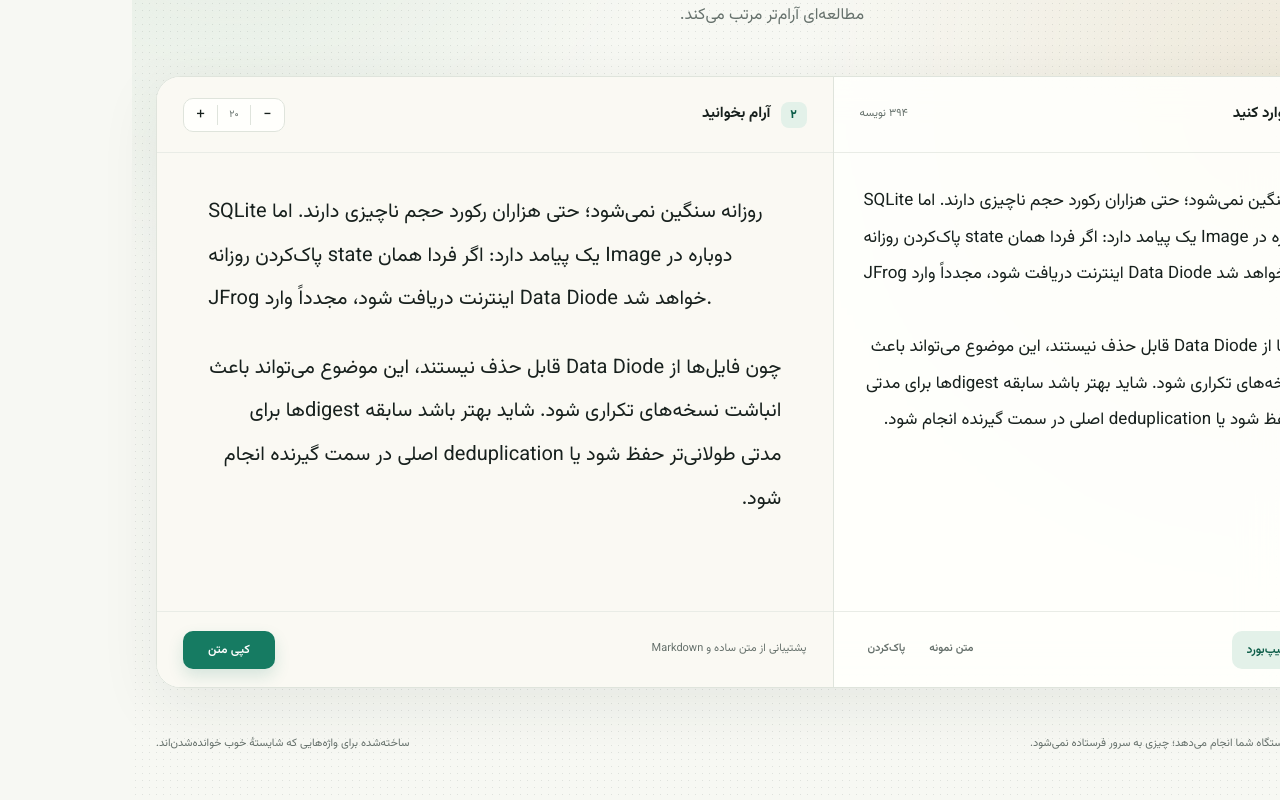
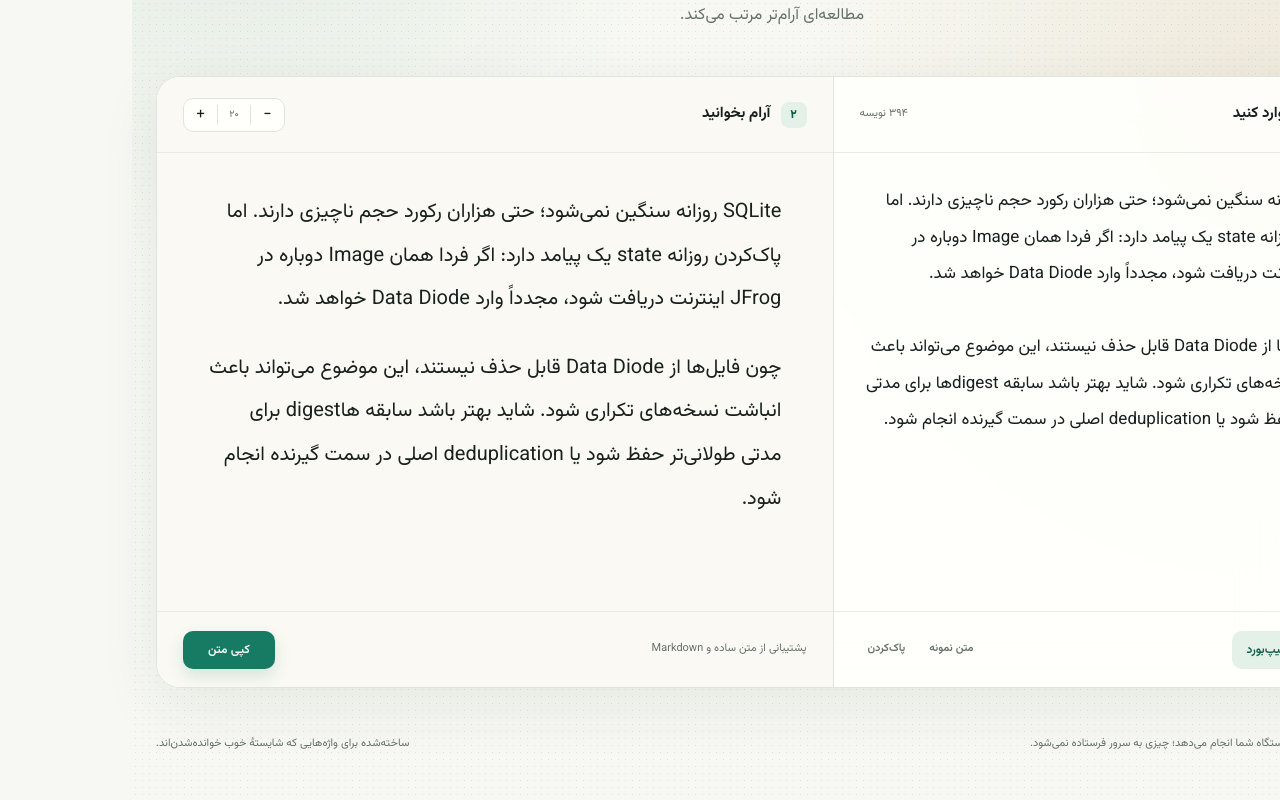
Before and after one commit to ghanad/khana, a Next.js app: page / in a window 1280 px wide. Both pictures are taken after a click on the button "متن نمونه". Shown: the part 313-1113 px from the top of the page. Built offline with nearby package versions, Linux system fonts and the light colour scheme.

Commit message:
Fix mixed RTL and LTR text flow

```diff
--- a/app/globals.css
+++ b/app/globals.css
@@ -288,9 +288,11 @@
   padding: 30px;
   color: var(--ink);
   background: transparent;
+  direction: rtl;
   font-size: 17px;
   line-height: 2.15;
-  unicode-bidi: plaintext;
+  text-align: right;
+  unicode-bidi: isolate;
 }
 
 textarea::placeholder {
@@ -405,6 +407,8 @@
 .rendered-text {
   max-width: 740px;
   margin: 0 auto;
+  direction: rtl;
+  text-align: right;
 }
 
 .rendered-text p,
@@ -413,7 +417,13 @@
 .rendered-text h2,
 .rendered-text h3,
 .rendered-text h4 {
-  unicode-bidi: plaintext;
+  direction: rtl;
+  unicode-bidi: isolate;
+}
+
+.ltr-run {
+  direction: ltr;
+  unicode-bidi: isolate;
 }
 
 .rendered-text p {
--- a/app/page.tsx
+++ b/app/page.tsx
@@ -96,6 +96,26 @@
   return blocks;
 }
 
+function DirectionalText({ children }: { children: string }) {
+  const directionalParts = children.split(
+    /([A-Za-z0-9][A-Za-z0-9@._:/+#%?=&-]*(?:[ \t]+[A-Za-z0-9][A-Za-z0-9@._:/+#%?=&-]*)*[\u0600-\u06FF\u200c\u200d]*)/g,
+  );
+
+  return (
+    <>
+      {directionalParts.map((part, index) =>
+        /[A-Za-z0-9]/.test(part) ? (
+          <bdi className="ltr-run" dir="ltr" key={index}>
+            {part}
+          </bdi>
+        ) : (
+          <Fragment key={index}>{part}</Fragment>
+        ),
+      )}
+    </>
+  );
+}
+
 function InlineText({ children }: { children: string }) {
   const parts = children.split(/(`[^`\n]+`|\*\*[^*\n]+\*\*)/g);
 
@@ -106,9 +126,17 @@
           return <code key={index}>{part.slice(1, -1)}</code>;
         }
         if (part.startsWith("**") && part.endsWith("**")) {
-          return <strong key={index}>{part.slice(2, -2)}</strong>;
+          return (
+            <strong key={index}>
+              <DirectionalText>{part.slice(2, -2)}</DirectionalText>
+            </strong>
+          );
         }
-        return <Fragment key={index}>{part}</Fragment>;
+        return (
+          <Fragment key={index}>
+            <DirectionalText>{part}</DirectionalText>
+          </Fragment>
+        );
       })}
     </>
   );
@@ -204,7 +232,7 @@
 
             <textarea
               ref={textareaRef}
-              dir="auto"
+              dir="rtl"
               value={text}
               onChange={(event) => setText(event.target.value)}
               placeholder="متن خود را اینجا بنویسید یا بچسبانید…"
@@ -285,7 +313,7 @@
                     if (block.type === "heading") {
                       const Heading = `h${block.level + 1}` as "h2" | "h3" | "h4";
                       return (
-                        <Heading key={index} dir="auto">
+                        <Heading key={index} dir="rtl">
                           <InlineText>{block.content}</InlineText>
                         </Heading>
                       );
@@ -296,7 +324,7 @@
                       return (
                         <List key={index}>
                           {block.items.map((item, itemIndex) => (
-                            <li key={itemIndex} dir="auto">
+                            <li key={itemIndex} dir="rtl">
                               <InlineText>{item}</InlineText>
                             </li>
                           ))}
@@ -306,14 +334,14 @@
 
                     if (block.type === "quote") {
                       return (
-                        <blockquote key={index} dir="auto">
+                        <blockquote key={index} dir="rtl">
                           <InlineText>{block.content}</InlineText>
                         </blockquote>
                       );
                     }
 
                     return (
-                      <p key={index} dir="auto">
+                      <p key={index} dir="rtl">
                         <InlineText>{block.content}</InlineText>
                       </p>
                     );
```
